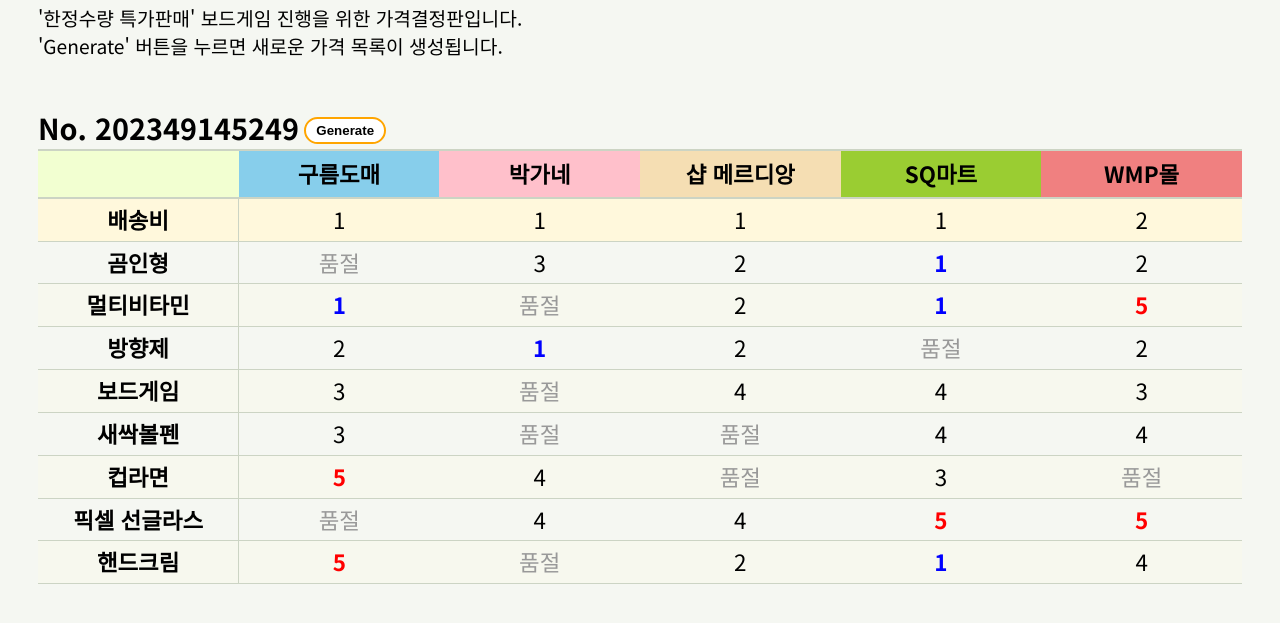
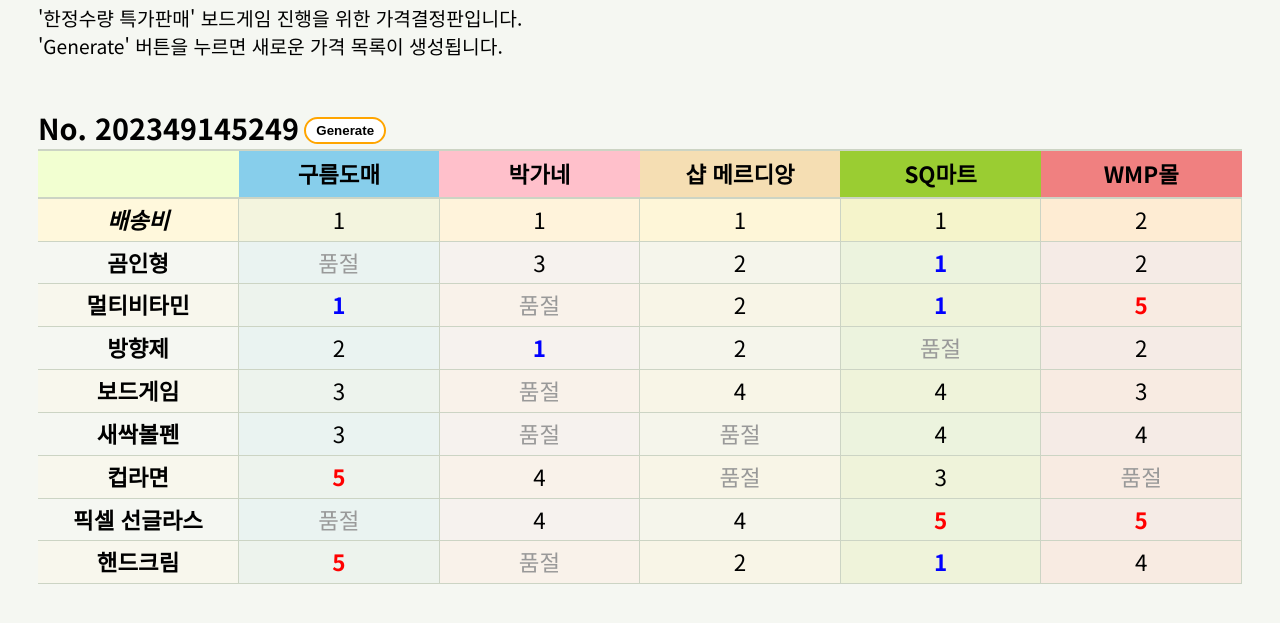
Before and after one commit to ajjkk01/web1, a plain HTML site: page forsale/price.html in a window 1280 px wide. Shown: the part 253-876 px from the top of the page. Drawn offline with Linux system fonts and the light colour scheme.

Commit message:
style update

```diff
--- a/forsale/lib/style.css
+++ b/forsale/lib/style.css
@@ -43,26 +43,29 @@ table th {
 }
 table td {
   border-bottom: 1px solid #ccd4c4;
+  border-right: 1px solid #ccd4c4;
   padding: 3px 0px;
 }
 table td:first-child {
   font-weight: bold;
-  border-right: 1px solid #ccd4c4;
 }
-table td:second-child {
-  background: rgb(135 206 235 / 20%);
+table tr:nth-child(odd) {
+  background: rgb(255 248 220 / 25%);
 }
-table td:third-child {
-  background: rgb(255 192 203 / 20%);
+table td:nth-last-child(5) {
+  background: rgb(135 206 235 /10%);
 }
-table td:fourth-child {
-  background: rgb(245 222 179 / 20%);
+table td:nth-last-child(4) {
+  background: rgb(255 192 203 /10%);
 }
-table td:fifth-child {
-  background: rgb(154 205 50 / 20%);
+table td:nth-last-child(3) {
+  background: rgb(245 222 179 /10%);
 }
-table td:sixth-child {
-  background: rgb(240 128 128 / 20%);
+table td:nth-last-child(2) {
+  background: rgb(154 205 50 / 10%);
+}
+table td:last-child {
+  background: rgb(240 128 128 /10%);
 }
 ol>li {
   font-weight: bold;
--- a/forsale/price.html
+++ b/forsale/price.html
@@ -38,7 +38,7 @@
             </thead>
             <tbody>
                 <tr style="background: cornsilk;">
-                    <td>배송비</td>
+                    <td><i>배송비</i></td>
                     <td><span class="RANDOMfee"></span></td>
                     <td><span class="RANDOMfee"></span></td>
                     <td><span class="RANDOMfee"></span></td>
@@ -53,7 +53,7 @@
                     <td><span class="RANDOM"></span></td>
                     <td><span class="RANDOM"></span></td>
                 </tr>
-                <tr style="background: rgb(255 248 220 / 20%);">
+                <tr>
                     <td>멀티비타민</td>
                     <td><span class="RANDOM"></span></td>
                     <td><span class="RANDOM"></span></td>
@@ -69,7 +69,7 @@
                     <td><span class="RANDOM"></span></td>
                     <td><span class="RANDOM"></span></td>
                 </tr>
-                <tr style="background: rgb(255 248 220 / 20%);">
+                <tr>
                     <td>보드게임</td>
                     <td><span class="RANDOM"></span></td>
                     <td><span class="RANDOM"></span></td>
@@ -85,7 +85,7 @@
                     <td><span class="RANDOM"></span></td>
                     <td><span class="RANDOM"></span></td>
                 </tr>
-                <tr style="background: rgb(255 248 220 / 20%);">
+                <tr>
                     <td>컵라면</td>
                     <td><span class="RANDOM"></span></td>
                     <td><span class="RANDOM"></span></td>
@@ -101,7 +101,7 @@
                     <td><span class="RANDOM"></span></td>
                     <td><span class="RANDOM"></span></td>
                 </tr>
-                <tr style="background: rgb(255 248 220 / 20%);">
+                <tr>
                     <td>핸드크림</td>
                     <td><span class="RANDOM"></span></td>
                     <td><span class="RANDOM"></span></td>
```
